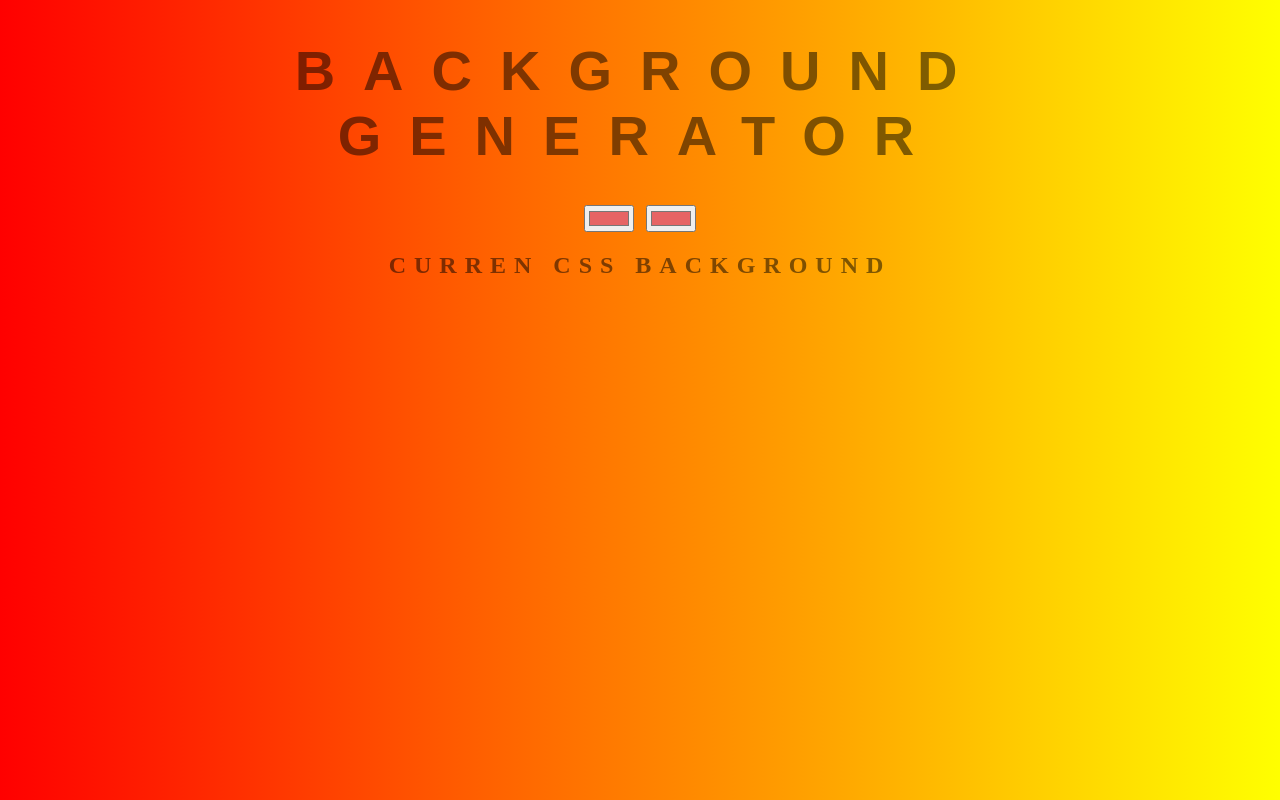
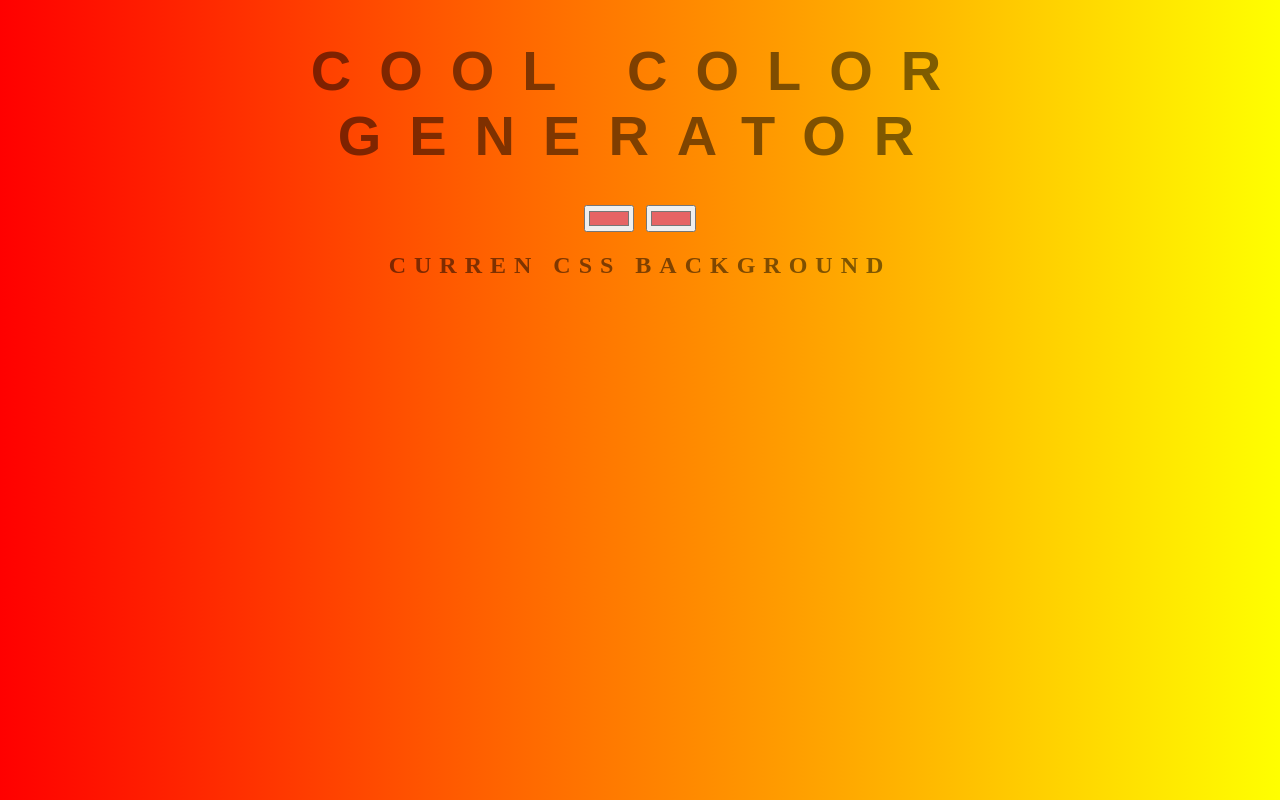
Before and after one commit to YourGuruNet/background-generator, a plain HTML site: page index.html in a window 1280 px wide. Drawn offline with Linux system fonts and the light colour scheme.

Commit message:
Change title

```diff
--- a/index.html
+++ b/index.html
@@ -7,7 +7,7 @@
     <title>Gradient Background</title>
 </head>
 <body id="gradient">
-    <h1>Background Generator</h1>
+    <h1>Cool Color Generator</h1>
     <input class="color1" type="color" name="color1" value="#e66465">
     <input class="color2" type="color" name="color2" value="#e66465">
     <h2>Curren CSS Background</h2>
```
